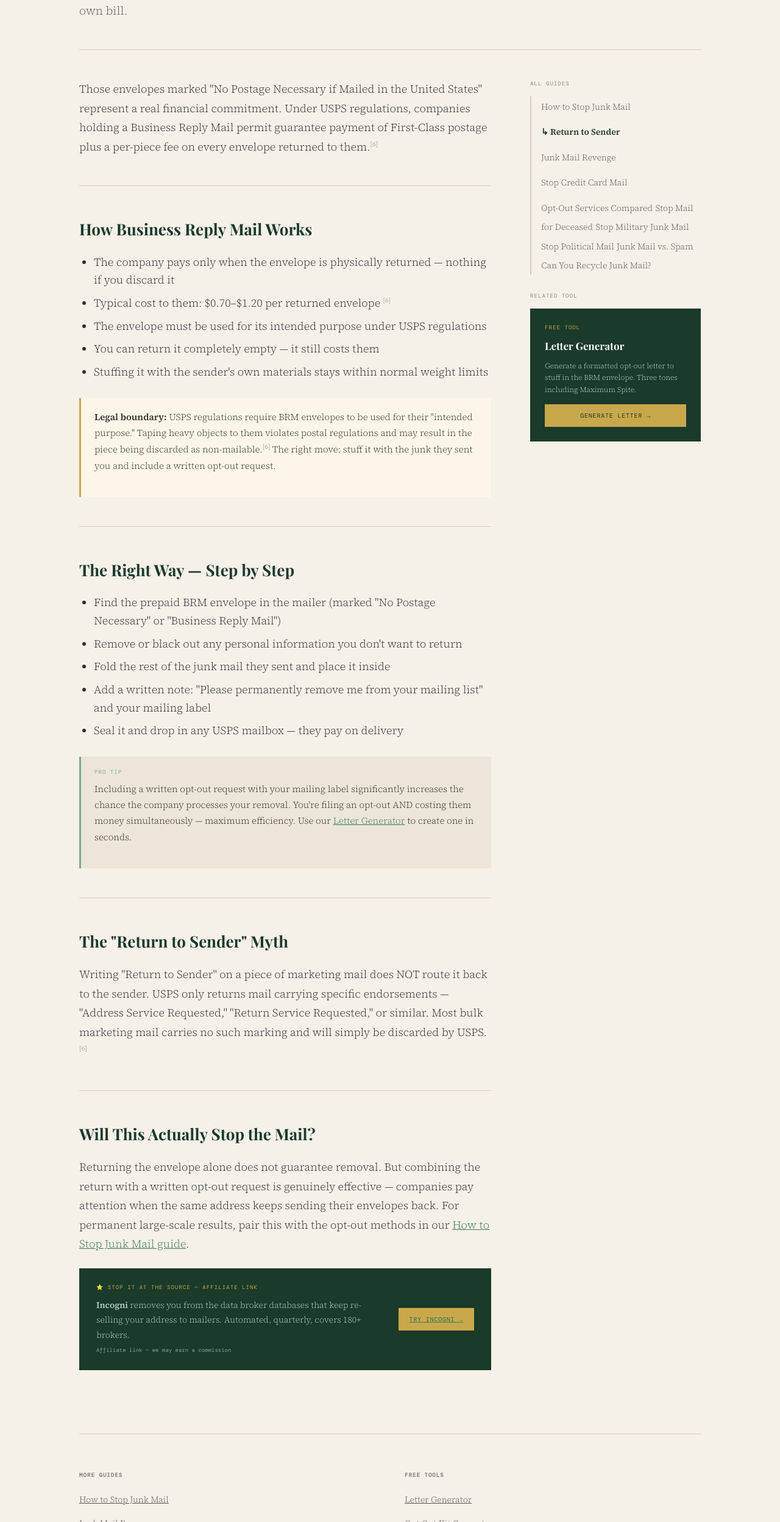
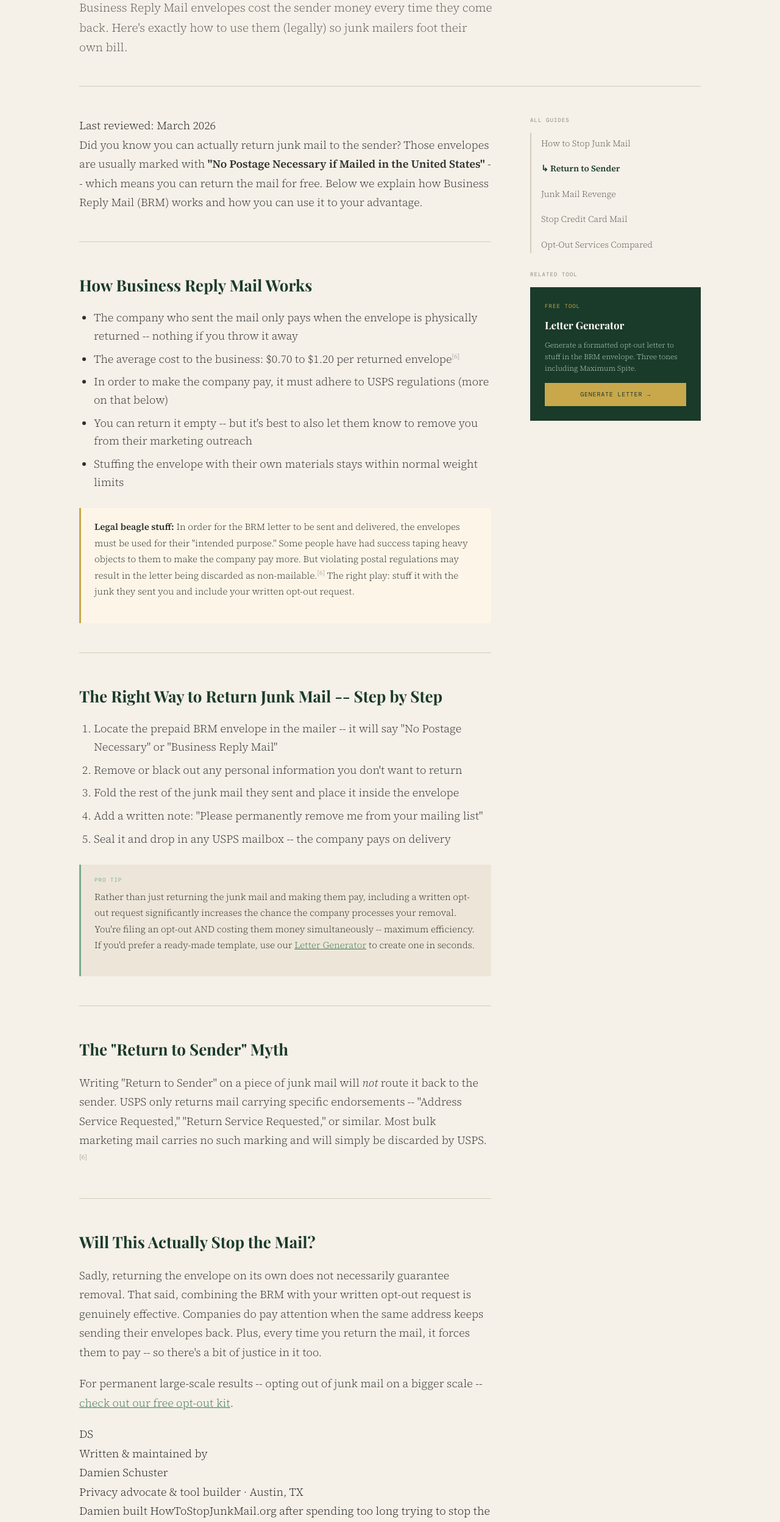
Before and after one commit to damienschuster-91/howtostopjunkmail, a plain HTML site: page guides/return-junk-mail-to-sender/index.html in a window 1280 px wide. Shown: the part 304-2800 px from the top of the page at 61% size. Drawn offline with nearby package versions, Linux system fonts and the light colour scheme; a web font is replaced by a local one.

Commit message:
update: return junk mail to sender guide, rewritten content, no em dashes, author bio, trust signals

```diff
--- a/guides/return-junk-mail-to-sender/index.html
+++ b/guides/return-junk-mail-to-sender/index.html
@@ -3,10 +3,10 @@
 <head>
 <meta charset="UTF-8">
 <meta name="viewport" content="width=device-width, initial-scale=1.0">
-<title>How to Return Junk Mail to Sender — BRM Guide | HowToStopJunkMail.org</title>
+<title>How to Return Junk Mail to Sender: BRM Guide | HowToStopJunkMail.org</title>
 <meta name="description" content="Learn how Business Reply Mail works, when it costs the sender money, and how to use it as leverage. Myths busted.">
 <link rel="canonical" href="https://howtostopjunkmail.org/guides/return-junk-mail-to-sender/">
-<meta property="og:title" content="How to Return Junk Mail to Sender — BRM Guide | HowToStopJunkMail.org">
+<meta property="og:title" content="How to Return Junk Mail to Sender: BRM Guide | HowToStopJunkMail.org">
 <meta property="og:description" content="Learn how Business Reply Mail works, when it costs the sender money, and how to use it as leverage. Myths busted.">
 <meta property="og:url" content="https://howtostopjunkmail.org/guides/return-junk-mail-to-sender/">
 <meta property="og:type" content="website">
@@ -152,7 +152,6 @@ footer { border-top: 1px solid var(--rule); margin-top: 80px; padding: 60px 0 40
         <a href="/tools/identify-mail/">🔍 Identify Your Mail</a>
         <a href="/tools/letter-generator/">✍️ Letter Generator</a>
         <a href="/tools/savings-calculator/">🌳 Savings Calculator</a>
-        <a href="/tools/mailer-directory/">📂 Mailer Directory</a>
         <hr class="nav-dropdown-divider">
         <div class="nav-dropdown-label">Paid — $3.99</div>
         <a href="/tools/send-letter/" style="color:var(--gold);">✉️ We'll Mail It For You</a>
@@ -167,11 +166,6 @@ footer { border-top: 1px solid var(--rule); margin-top: 80px; padding: 60px 0 40
         <a href="/guides/junk-mail-revenge/">Junk Mail Revenge</a>
         <a href="/guides/stop-credit-card-mail/">Stop Credit Card Mail</a>
         <a href="/guides/opt-out-services-compared/">Opt-Out Services Compared</a>
-        <a href="/guides/stop-junk-mail-deceased-person/">Stop Mail for Deceased</a>
-        <a href="/guides/stop-military-junk-mail/">Stop Military Junk Mail</a>
-        <a href="/guides/stop-political-junk-mail/">Stop Political Mail</a>
-        <a href="/guides/junk-mail-vs-spam/">Junk Mail vs. Spam</a>
-        <a href="/guides/can-you-recycle-junk-mail/">Can You Recycle Junk Mail?</a>
         <hr class="nav-dropdown-divider">
         <a href="/guides/" style="color:var(--sage);font-size:9px;">View All Guides →</a>
       </div>
@@ -182,49 +176,98 @@ footer { border-top: 1px solid var(--rule); margin-top: 80px; padding: 60px 0 40
 <button class="nav-hamburger" onclick="this.closest('nav').querySelector('.nav-links').classList.toggle('open')" aria-label="Open menu">&#9776;</button>
 </nav>
 
+<nav>
+  <a class="nav-logo" href="/">
+    HowToStopJunkMail<span>.org</span>
+    <small>Free guides · Opt-out tools · Data removal</small>
+  </a>
+  <ul class="nav-links">
+    <li>
+      <a>Tools ▾</a>
+      <div class="nav-dropdown">
+        <div class="nav-dropdown-label">Free Tools</div>
+        <a href="/tools/opt-out-kit/">📋 Opt-Out Kit Generator</a>
+        <a href="/tools/identify-mail/">🔍 Identify Your Mail</a>
+        <a href="/tools/letter-generator/">✍️ Letter Generator</a>
+        <a href="/tools/savings-calculator/">🌳 Savings Calculator</a>
+        <hr class="nav-dropdown-divider">
+        <div class="nav-dropdown-label">Paid — $3.99</div>
+        <a href="/tools/send-letter/" style="color:var(--gold);">✉️ We'll Mail It For You</a>
+      </div>
+    </li>
+    <li>
+      <a>Guides ▾</a>
+      <div class="nav-dropdown">
+        <div class="nav-dropdown-label">Opt-Out Guides</div>
+        <a href="/guides/how-to-stop-junk-mail/">How to Stop Junk Mail</a>
+        <a href="/guides/return-junk-mail-to-sender/">Return to Sender</a>
+        <a href="/guides/junk-mail-revenge/">Junk Mail Revenge</a>
+        <a href="/guides/stop-credit-card-mail/">Stop Credit Card Mail</a>
+        <a href="/guides/opt-out-services-compared/">Opt-Out Services Compared</a>
+        <hr class="nav-dropdown-divider">
+        <a href="/guides/" style="color:var(--sage);font-size:9px;">View All Guides →</a>
+      </div>
+    </li>
+    <li><a href="/tools/send-letter/" style="color:var(--gold);">✉️ Send a Letter</a></li>
+    <li><a href="/tools/opt-out-kit/" class="nav-cta">Get Started →</a></li>
+  </ul>
+</nav>
+
 <div class="page">
 <div class="content-hero" data-bg="Return">
     <div class="breadcrumb"><a class="bc-link" href="/">Home</a> / <a class="bc-link" href="/guides/">Guides</a> / Return Junk Mail to Sender</div>
     <h1>Return Junk Mail<em> to Sender</em></h1>
-    <p class="lead">Business Reply Mail envelopes cost the sender money every time they come back. Here's exactly how to use them — legally — so junk mailers foot their own bill.</p>
+    <p class="lead">Business Reply Mail envelopes cost the sender money every time they come back. Here's exactly how to use them (legally) so junk mailers foot their own bill.</p>
   </div>
   <div class="content-layout">
     <div class="content-main">
-      <p>Those envelopes marked "No Postage Necessary if Mailed in the United States" represent a real financial commitment. Under USPS regulations, companies holding a Business Reply Mail permit guarantee payment of First-Class postage plus a per-piece fee on every envelope returned to them.<sup class="cite">[6]</sup></p>
+      <div class="last-updated"><span>Last reviewed:</span> March 2026</div>
+
+      <p>Did you know you can actually return junk mail to the sender? Those envelopes are usually marked with <strong>"No Postage Necessary if Mailed in the United States"</strong> -- which means you can return the mail for free. Below we explain how Business Reply Mail (BRM) works and how you can use it to your advantage.</p>
 
       <h2>How Business Reply Mail Works</h2>
       <ul>
-        <li>The company pays only when the envelope is physically returned — nothing if you discard it</li>
-        <li>Typical cost to them: $0.70–$1.20 per returned envelope <sup class="cite">[6]</sup></li>
-        <li>The envelope must be used for its intended purpose under USPS regulations</li>
-        <li>You can return it completely empty — it still costs them</li>
-        <li>Stuffing it with the sender's own materials stays within normal weight limits</li>
+        <li>The company who sent the mail only pays when the envelope is physically returned -- nothing if you throw it away</li>
+        <li>The average cost to the business: $0.70 to $1.20 per returned envelope<sup class="cite">[6]</sup></li>
+        <li>In order to make the company pay, it must adhere to USPS regulations (more on that below)</li>
+        <li>You can return it empty -- but it's best to also let them know to remove you from their marketing outreach</li>
+        <li>Stuffing the envelope with their own materials stays within normal weight limits</li>
       </ul>
 
-      <div class="warn-box"><p><strong>Legal boundary:</strong> USPS regulations require BRM envelopes to be used for their "intended purpose." Taping heavy objects to them violates postal regulations and may result in the piece being discarded as non-mailable.<sup class="cite">[6]</sup> The right move: stuff it with the junk they sent you and include a written opt-out request.</p></div>
+      <div class="warn-box"><p><strong>Legal beagle stuff:</strong> In order for the BRM letter to be sent and delivered, the envelopes must be used for their "intended purpose." Some people have had success taping heavy objects to them to make the company pay more. But violating postal regulations may result in the letter being discarded as non-mailable.<sup class="cite">[6]</sup> The right play: stuff it with the junk they sent you and include your written opt-out request.</p></div>
 
-      <h2>The Right Way — Step by Step</h2>
-      <ul>
-        <li>Find the prepaid BRM envelope in the mailer (marked "No Postage Necessary" or "Business Reply Mail")</li>
+      <h2>The Right Way to Return Junk Mail -- Step by Step</h2>
+      <ol>
+        <li>Locate the prepaid BRM envelope in the mailer -- it will say "No Postage Necessary" or "Business Reply Mail"</li>
         <li>Remove or black out any personal information you don't want to return</li>
-        <li>Fold the rest of the junk mail they sent and place it inside</li>
-        <li>Add a written note: "Please permanently remove me from your mailing list" and your mailing label</li>
-        <li>Seal it and drop in any USPS mailbox — they pay on delivery</li>
-      </ul>
-      <div class="note-box"><div class="note-label">Pro tip</div><p>Including a written opt-out request with your mailing label significantly increases the chance the company processes your removal. You're filing an opt-out AND costing them money simultaneously — maximum efficiency. Use our <a href="#" href="/tools/letter-generator/" style="color:var(--forest-lite)">Letter Generator</a> to create one in seconds.</p></div>
+        <li>Fold the rest of the junk mail they sent and place it inside the envelope</li>
+        <li>Add a written note: "Please permanently remove me from your mailing list"</li>
+        <li>Seal it and drop in any USPS mailbox -- the company pays on delivery</li>
+      </ol>
+
+      <div class="note-box"><div class="note-label">Pro tip</div><p>Rather than just returning the junk mail and making them pay, including a written opt-out request significantly increases the chance the company processes your removal. You're filing an opt-out AND costing them money simultaneously -- maximum efficiency. If you'd prefer a ready-made template, use our <a href="/tools/letter-generator/" style="color:var(--forest-lite);">Letter Generator</a> to create one in seconds.</p></div>
 
       <h2>The "Return to Sender" Myth</h2>
-      <p>Writing "Return to Sender" on a piece of marketing mail does NOT route it back to the sender. USPS only returns mail carrying specific endorsements — "Address Service Requested," "Return Service Requested," or similar. Most bulk marketing mail carries no such marking and will simply be discarded by USPS.<sup class="cite">[6]</sup></p>
+      <p>Writing "Return to Sender" on a piece of junk mail will <em>not</em> route it back to the sender. USPS only returns mail carrying specific endorsements -- "Address Service Requested," "Return Service Requested," or similar. Most bulk marketing mail carries no such marking and will simply be discarded by USPS.<sup class="cite">[6]</sup></p>
 
       <h2>Will This Actually Stop the Mail?</h2>
-      <p>Returning the envelope alone does not guarantee removal. But combining the return with a written opt-out request is genuinely effective — companies pay attention when the same address keeps sending their envelopes back. For permanent large-scale results, pair this with the opt-out methods in our <a href="#" href="/guides/how-to-stop-junk-mail/" style="color:var(--forest-lite)">How to Stop Junk Mail guide</a>.</p>
-      <div class="paid-box">
-        <div class="paid-box-text">
-          <div class="paid-tag">⭐ Stop It at the Source — Affiliate Link</div>
-          <p><strong>Incogni</strong> removes you from the data broker databases that keep re-selling your address to mailers. Automated, quarterly, covers 180+ brokers.</p>
-          <div class="paid-box-aff">Affiliate link — we may earn a commission</div>
+      <p>Sadly, returning the envelope on its own does not necessarily guarantee removal. That said, combining the BRM with your written opt-out request is genuinely effective. Companies do pay attention when the same address keeps sending their envelopes back. Plus, every time you return the mail, it forces them to pay -- so there's a bit of justice in it too.</p>
+      <p>For permanent large-scale results -- opting out of junk mail on a bigger scale -- <a href="/tools/opt-out-kit/" style="color:var(--forest-lite);">check out our free opt-out kit</a>.</p>
+
+      <div class="author-bio">
+        <div class="author-bio-inner">
+          <div class="author-avatar-placeholder">DS</div>
+          <div class="author-info">
+            <div class="author-label">Written &amp; maintained by</div>
+            <div class="author-name">Damien Schuster</div>
+            <div class="author-title">Privacy advocate &amp; tool builder · Austin, TX</div>
+            <div class="author-desc">Damien built HowToStopJunkMail.org after spending too long trying to stop the same credit card offers arriving every week. He writes guides, builds free opt-out tools, and has strong opinions about how much paper Americans receive against their will. <a href="/about/">Read more →</a></div>
+          </div>
         </div>
-        <a href="https://incogni.com" target="_blank" rel="nofollow noopener" class="paid-box-cta">Try Incogni →</a>
+      </div>
+
+      <div class="legal-disclaimer">
+        <p><strong>Disclaimer:</strong> HowToStopJunkMail.org is an independent informational resource. We are not affiliated with USPS, any government agency, or any mailer. Information is provided for general guidance only and does not constitute legal advice.</p>
       </div>
     </div>
     <div class="content-sidebar">
@@ -234,12 +277,7 @@ footer { border-top: 1px solid var(--rule); margin-top: 80px; padding: 60px 0 40
         <li><a href="/guides/return-junk-mail-to-sender/" style="color:var(--forest);font-weight:600;">↳ Return to Sender</a></li>
         <li><a href="/guides/junk-mail-revenge/">Junk Mail Revenge</a></li>
         <li><a href="/guides/stop-credit-card-mail/">Stop Credit Card Mail</a></li>
-        <li><a href="/guides/opt-out-services-compared/">Opt-Out Services Compared</a>
-        <a href="/guides/stop-junk-mail-deceased-person/">Stop Mail for Deceased</a>
-        <a href="/guides/stop-military-junk-mail/">Stop Military Junk Mail</a>
-        <a href="/guides/stop-political-junk-mail/">Stop Political Mail</a>
-        <a href="/guides/junk-mail-vs-spam/">Junk Mail vs. Spam</a>
-        <a href="/guides/can-you-recycle-junk-mail/">Can You Recycle Junk Mail?</a></li>
+        <li><a href="/guides/opt-out-services-compared/">Opt-Out Services Compared</a></li>
       </ul>
       <div class="sidebar-section-label" style="margin-top:24px;">Related Tool</div>
       <div style="background:var(--forest);padding:24px;">
@@ -252,6 +290,7 @@ footer { border-top: 1px solid var(--rule); margin-top: 80px; padding: 60px 0 40
   </div>
   <footer>
     <div class="footer-grid">
+      <div><div class="footer-logo">HowToStopJunkMail<span>.org</a><small>Free opt-out guides & tools</small></div><p class="footer-tagline">Free guides and tools for reclaiming your mailbox and your privacy.</p></div>
       <div class="footer-col"><h4>More Guides</h4><ul>
         <li><a href="/guides/how-to-stop-junk-mail/">How to Stop Junk Mail</a></li>
         <li><a href="/guides/junk-mail-revenge/">Junk Mail Revenge</a></li>
```
